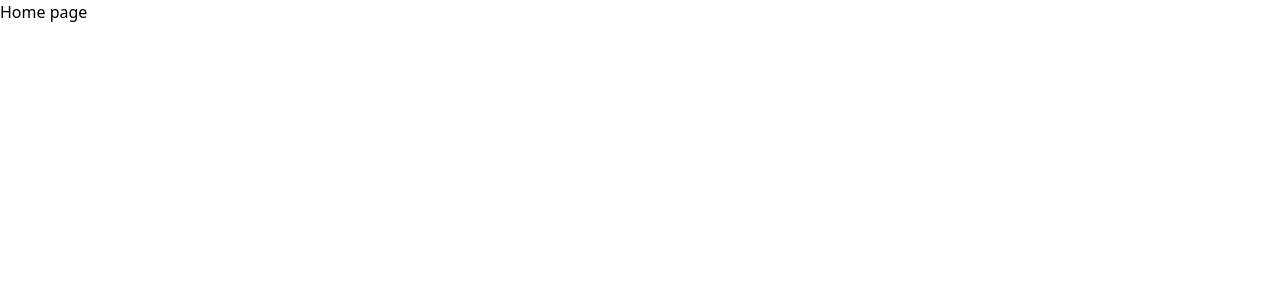
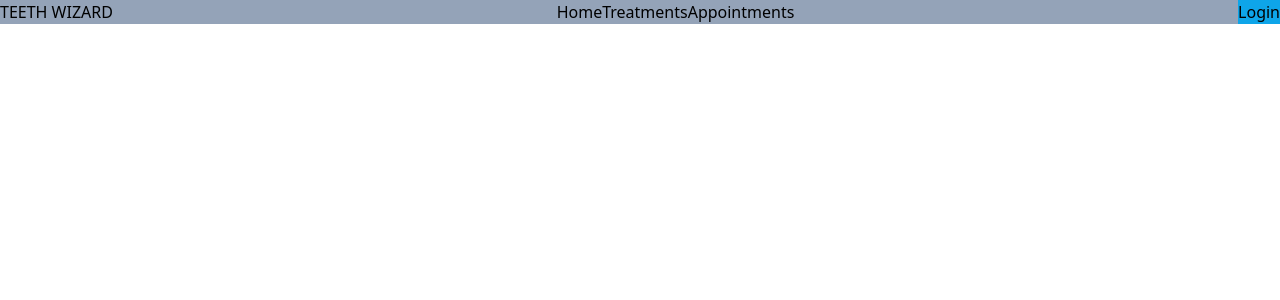
Before and after one commit to tajmirahman/Dental-care-resource, a React (Vite) app in the folder my-project/: page / in a window 1280 px wide. Shown: the top 300 px of the page. Built offline with nearby package versions, Linux system fonts and the light colour scheme.

Commit message:
navber setup done

```diff
--- a/my-project/src/components/Home.jsx
+++ b/my-project/src/components/Home.jsx
@@ -1,9 +1,10 @@
 import React from 'react';
+import Navber from './Navber/Navber';
 
 const Home = () => {
     return (
         <div>
-            <h1>Home page</h1>
+            <Navber></Navber>
         </div>
     );
 };
--- a/my-project/src/components/MainLayout.jsx
+++ b/my-project/src/components/MainLayout.jsx
@@ -6,6 +6,7 @@ const MainLayout = () => {
         <div>
 
             <Outlet></Outlet>
+
         </div>
     );
 };
--- a/my-project/src/components/Navber/Navber.jsx
+++ b/my-project/src/components/Navber/Navber.jsx
@@ -1,9 +1,18 @@
 import React from 'react';
+import { NavLink } from 'react-router-dom';
 
 const Navber = () => {
     return (
-        <div>
-
+        <div className='flex justify-between items-center bg-slate-400'>
+            <div>TEETH WIZARD</div>
+            <div>
+                <NavLink to={'/'}>Home</NavLink>
+                <NavLink to={'/treatment'}>Treatments</NavLink>
+                <NavLink to={'/appointment'}>Appointments</NavLink>
+            </div>
+            <div>
+                <button className='btn bg-sky-500'>Login</button>
+            </div>
         </div>
     );
 };
```
Also changed, not shown: my-project/src/routes/Routes.jsx (+10 -0 lines).
